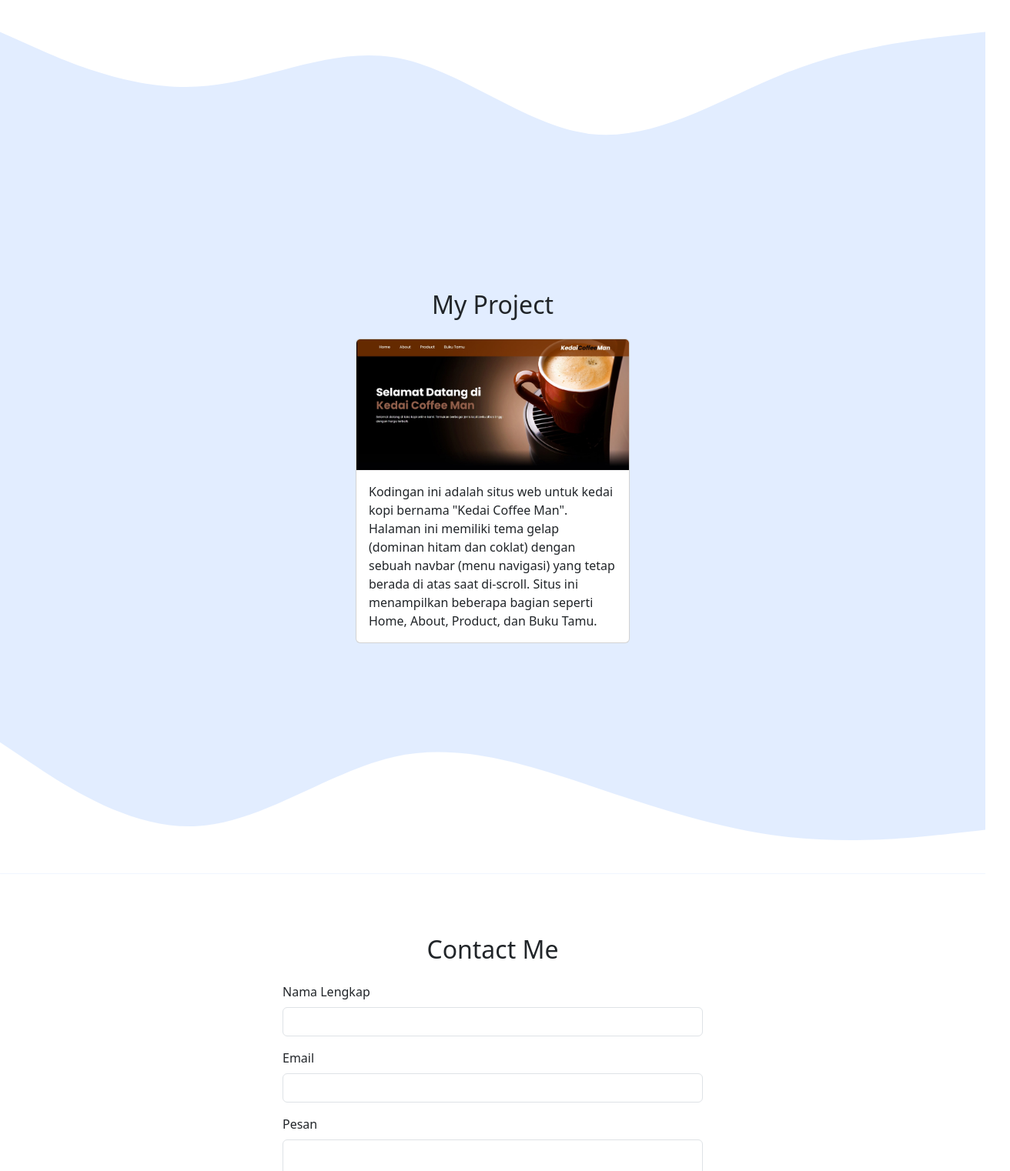
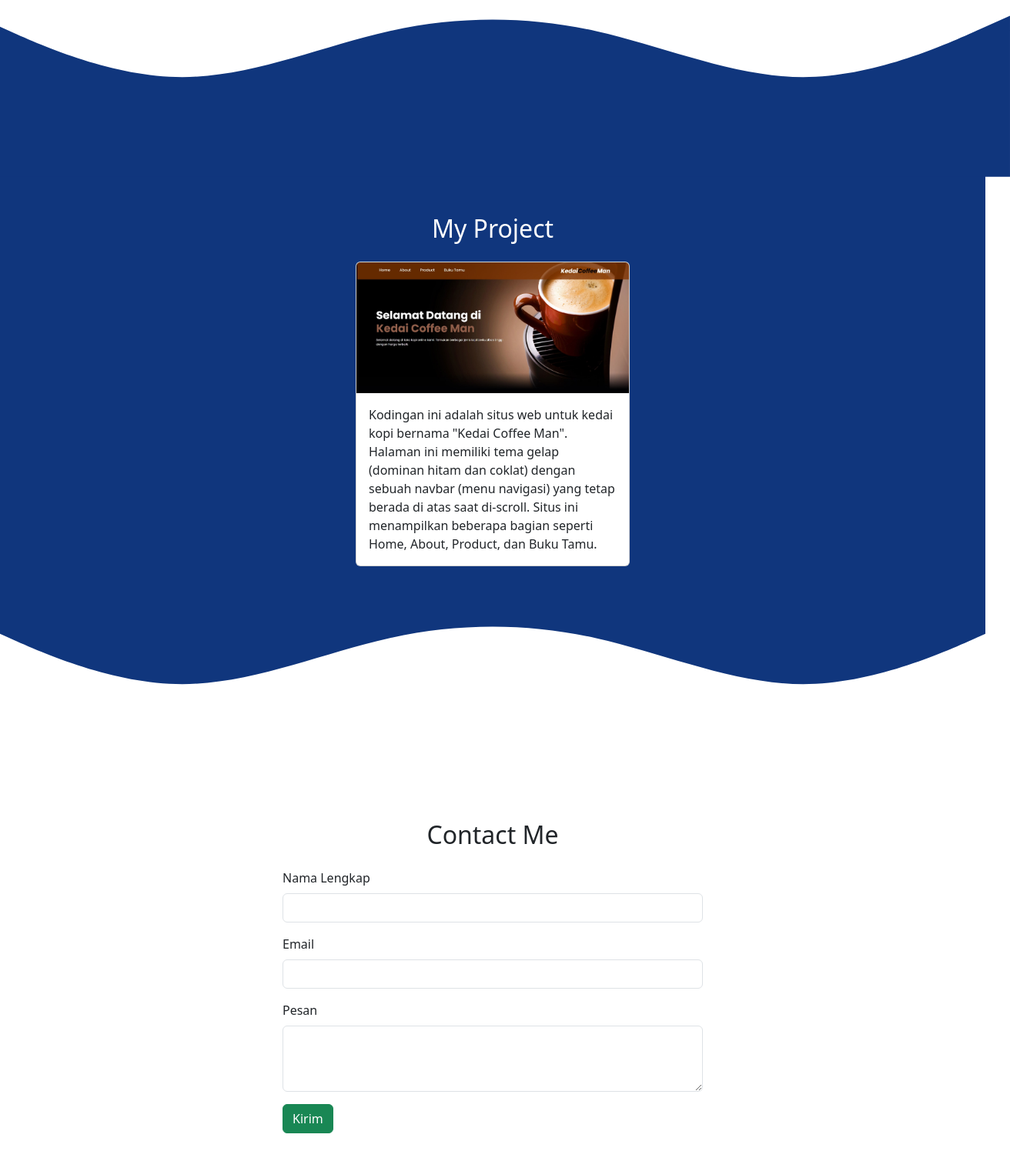
Before and after one commit to rohman777/rohman777.github.io, a plain HTML site: page index.html in a window 1280 px wide. Shown: the part 1278-2800 px from the top of the page at 77% size, 1312 px wide, since content can reach past the window. Drawn offline with nearby package versions, Linux system fonts and the light colour scheme.

Commit message:
update css

```diff
--- a/index.html
+++ b/index.html
@@ -25,7 +25,7 @@
     <!-- Navbar -->
     <nav class="navbar navbar-expand-lg navbar-dark bg-primary shadow fixed-top">
       <div class="container">
-        <a class="navbar-brand" href="#">Sofai Rohman</a>
+        <a class="navbar-brand" href="#">SOFAI ROHMAN</a>
         <button class="navbar-toggler" type="button" data-bs-toggle="collapse" data-bs-target="#navbarNavAltMarkup" aria-controls="navbarNavAltMarkup" aria-expanded="false" aria-label="Toggle navigation">
           <span class="navbar-toggler-icon"></span>
         </button>
@@ -43,7 +43,7 @@
     <!-- Akhir Navbar -->
 
     <!-- Header -->
-    <section class="header text-center">
+    <section class="header text-center text-white">
       <img src="img/Foto.jpeg" alt="Sofai Rohman" width="200" class="rounded-circle img-thumbnail" />
       <h1 class="">Sofai Rohman</h1>
       <p class="lead">Mahasiswa | Teknik Informatika</p>
@@ -91,11 +91,11 @@
         </div>
       </div>
       <!-- Untuk Gelombang -->
-      <svg xmlns="http://www.w3.org/2000/svg" viewBox="0 0 1440 320">
+      <svg xmlns="http://www.w3.org/2000/svg" viewBox="0 0 1440 320" class="gemobang">
         <path
-          fill="#e2edff"
+          fill="#10367D"
           fill-opacity="1"
-          d="M0,32L48,53.3C96,75,192,117,288,112C384,107,480,53,576,69.3C672,85,768,171,864,181.3C960,192,1056,128,1152,90.7C1248,53,1344,43,1392,37.3L1440,32L1440,320L1392,320C1344,320,1248,320,1152,320C1056,320,960,320,864,320C768,320,672,320,576,320C480,320,384,320,288,320C192,320,96,320,48,320L0,320Z"
+          d="M0,96L48,117.3C96,139,192,181,288,181.3C384,181,480,139,576,117.3C672,96,768,96,864,117.3C960,139,1056,181,1152,181.3C1248,181,1344,139,1392,117.3L1440,96L1440,320L1392,320C1344,320,1248,320,1152,320C1056,320,960,320,864,320C768,320,672,320,576,320C480,320,384,320,288,320C192,320,96,320,48,320L0,320Z"
         ></path>
       </svg>
     </section>
@@ -107,7 +107,7 @@
         <!-- row sebagai baris -->
         <div class="row text-center mb-3">
           <!-- col sebagai kolom -->
-          <div class="col">
+          <div class="col text-white">
             <h2>My Project</h2>
           </div>
         </div>
@@ -152,7 +152,7 @@
         <path
           fill="#ffffff"
           fill-opacity="1"
-          d="M0,128L48,160C96,192,192,256,288,250.7C384,245,480,171,576,149.3C672,128,768,160,864,192C960,224,1056,256,1152,266.7C1248,277,1344,267,1392,261.3L1440,256L1440,320L1392,320C1344,320,1248,320,1152,320C1056,320,960,320,864,320C768,320,672,320,576,320C480,320,384,320,288,320C192,320,96,320,48,320L0,320Z"
+          d="M0,96L48,117.3C96,139,192,181,288,181.3C384,181,480,139,576,117.3C672,96,768,96,864,117.3C960,139,1056,181,1152,181.3C1248,181,1344,139,1392,117.3L1440,96L1440,320L1392,320C1344,320,1248,320,1152,320C1056,320,960,320,864,320C768,320,672,320,576,320C480,320,384,320,288,320C192,320,96,320,48,320L0,320Z"
         ></path>
       </svg>
     </section>
--- a/style.css
+++ b/style.css
@@ -2,12 +2,17 @@
 .header {
   /* sebagai jarak atas dengan ukuran 96px */
   padding-top: 6rem;
-  background-color: #e2edff;
+  background-color: #10367d;
 }
 
 /* Style untuk ID Project */
 #project {
-  background-color: #e2edff;
+  background-color: #10367d;
+}
+
+svg {
+  display: block;
+  margin: -2rem;
 }
 
 section {
@@ -15,7 +20,7 @@ section {
   padding-top: 5rem;
 }
 
-#contact {
-  /* memberikan jarak disemua sisi */
+#contact svg {
+  /* memberikan jarak disemua sisi  */
   margin: -1px;
 }
```
